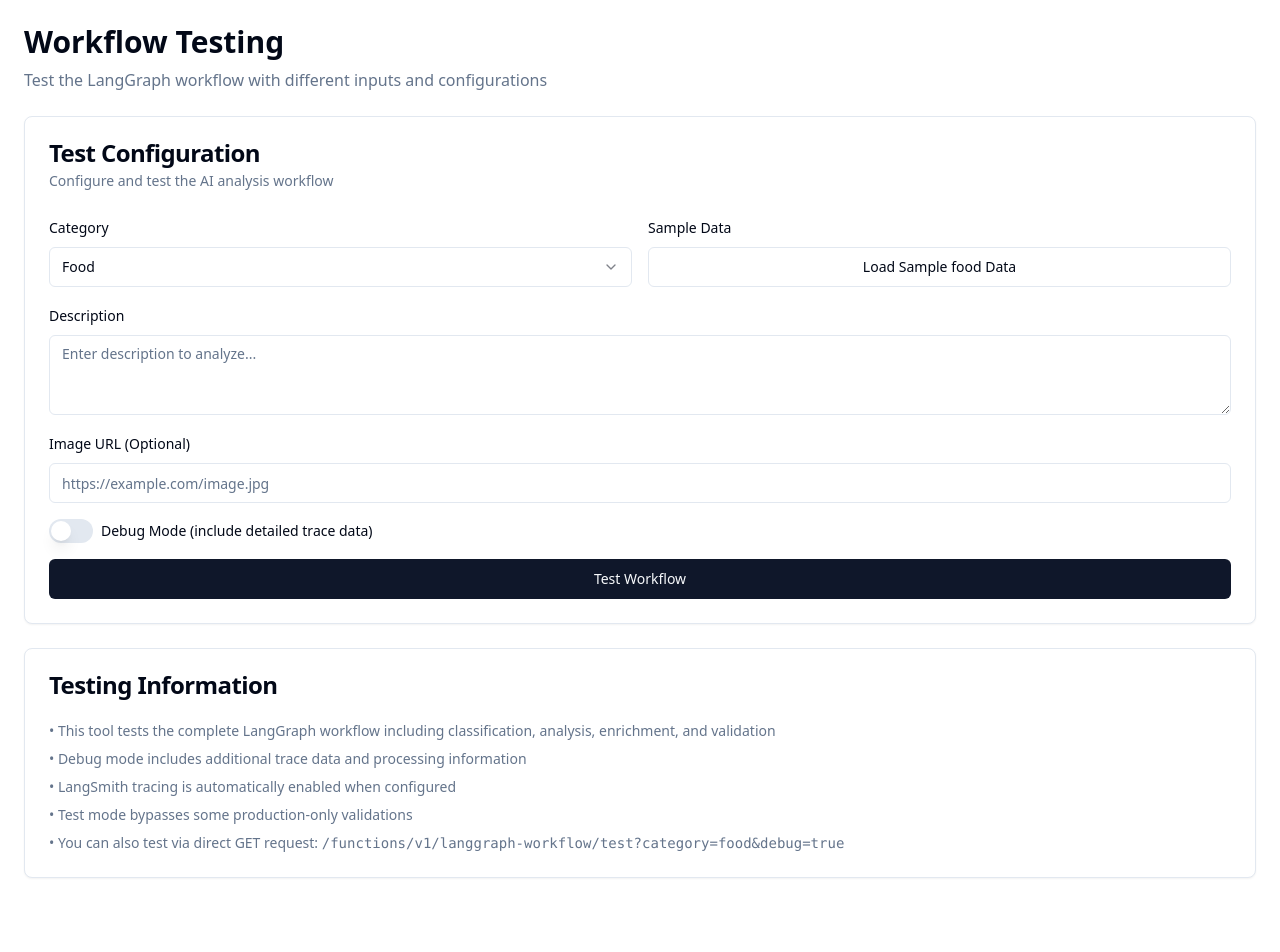
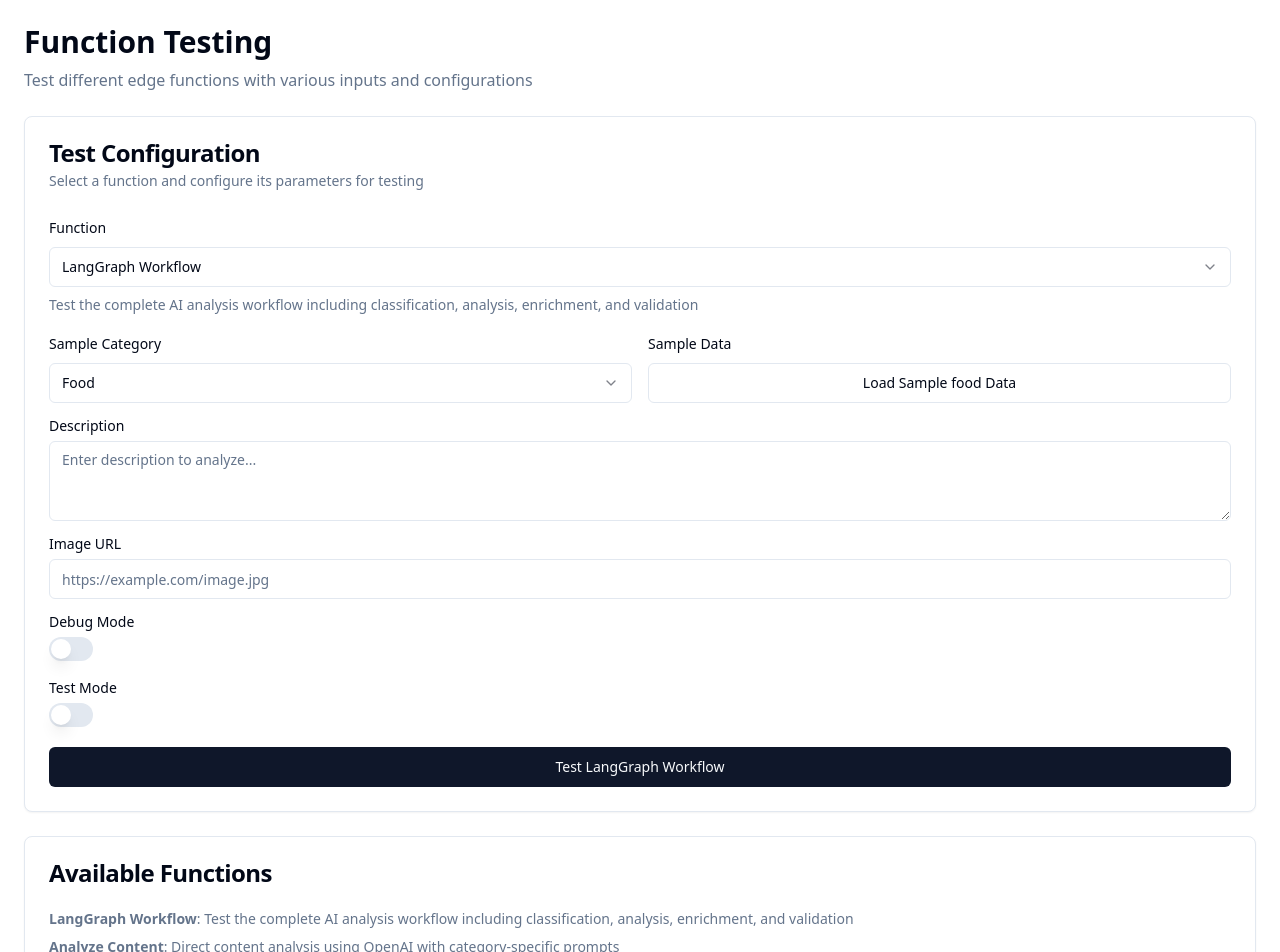
Before and after one commit to ajnacloud-dev/food-sense-ai-tracker-3b84f458, a React (Vite) app: page /admin/test-workflow in a window 1280 px wide. Shown: the top 952 px of the page. Before the commit the page ends 902 px from the top, so only its background shows below. Built offline with nearby package versions, Linux system fonts and the light colour scheme.

Commit message:
feat: Implement multi-function test UI
Implemented the plan to create a multi-function testing interface in the admin test workflow page. Added function selection, dynamic parameter fields, and improved result formatting.

```diff
--- a/src/pages/AdminTestWorkflow.tsx
+++ b/src/pages/AdminTestWorkflow.tsx
@@ -11,53 +11,188 @@ import { Switch } from "@/components/ui/switch";
 import { Label } from "@/components/ui/label";
 import { Badge } from "@/components/ui/badge";
 
+interface FunctionConfig {
+  name: string;
+  displayName: string;
+  description: string;
+  parameters: Array<{
+    name: string;
+    type: 'text' | 'textarea' | 'url' | 'boolean' | 'select' | 'number';
+    label: string;
+    required: boolean;
+    options?: string[];
+    placeholder?: string;
+  }>;
+  sampleData?: Record<string, any>;
+}
+
+const functionConfigs: FunctionConfig[] = [
+  {
+    name: 'langgraph-workflow',
+    displayName: 'LangGraph Workflow',
+    description: 'Test the complete AI analysis workflow including classification, analysis, enrichment, and validation',
+    parameters: [
+      {
+        name: 'description',
+        type: 'textarea',
+        label: 'Description',
+        required: false,
+        placeholder: 'Enter description to analyze...'
+      },
+      {
+        name: 'imageUrl',
+        type: 'url',
+        label: 'Image URL',
+        required: false,
+        placeholder: 'https://example.com/image.jpg'
+      },
+      {
+        name: 'debug',
+        type: 'boolean',
+        label: 'Debug Mode',
+        required: false
+      },
+      {
+        name: 'testMode',
+        type: 'boolean',
+        label: 'Test Mode',
+        required: false
+      }
+    ],
+    sampleData: {
+      food: "Grilled chicken salad with mixed vegetables and olive oil dressing",
+      receipt: "Grocery store receipt from Safeway with milk, eggs, bread and vegetables",
+      workout: "30 minute morning jog around the neighborhood park"
+    }
+  },
+  {
+    name: 'analyze-content',
+    displayName: 'Analyze Content',
+    description: 'Direct content analysis using OpenAI with category-specific prompts',
+    parameters: [
+      {
+        name: 'description',
+        type: 'textarea',
+        label: 'Description',
+        required: true,
+        placeholder: 'Enter content to analyze...'
+      },
+      {
+        name: 'imageUrl',
+        type: 'url',
+        label: 'Image URL',
+        required: false,
+        placeholder: 'https://example.com/image.jpg'
+      },
+      {
+        name: 'category',
+        type: 'select',
+        label: 'Category',
+        required: true,
+        options: ['food', 'receipt', 'workout']
+      }
+    ]
+  },
+  {
+    name: 'check-subscription',
+    displayName: 'Check Subscription',
+    description: 'Verify user subscription status with Stripe',
+    parameters: []
+  },
+  {
+    name: 'create-checkout',
+    displayName: 'Create Checkout',
+    description: 'Create Stripe checkout session for subscription',
+    parameters: [
+      {
+        name: 'priceId',
+        type: 'text',
+        label: 'Price ID',
+        required: false,
+        placeholder: 'price_1234567890'
+      }
+    ]
+  },
+  {
+    name: 'customer-portal',
+    displayName: 'Customer Portal',
+    description: 'Create Stripe customer portal session',
+    parameters: []
+  }
+];
+
 const AdminTestWorkflow = () => {
-  const [description, setDescription] = useState("");
-  const [imageUrl, setImageUrl] = useState("");
+  const [selectedFunction, setSelectedFunction] = useState<string>('langgraph-workflow');
+  const [parameters, setParameters] = useState<Record<string, any>>({});
   const [category, setCategory] = useState("food");
-  const [debugMode, setDebugMode] = useState(false);
   const [loading, setLoading] = useState(false);
   const [result, setResult] = useState<any>(null);
 
-  const sampleData = {
-    food: "Grilled chicken salad with mixed vegetables and olive oil dressing",
-    receipt: "Grocery store receipt from Safeway with milk, eggs, bread and vegetables",
-    workout: "30 minute morning jog around the neighborhood park"
+  const currentConfig = functionConfigs.find(f => f.name === selectedFunction);
+
+  const handleParameterChange = (paramName: string, value: any) => {
+    setParameters(prev => ({
+      ...prev,
+      [paramName]: value
+    }));
+  };
+
+  const loadSampleData = () => {
+    if (currentConfig?.sampleData && selectedFunction === 'langgraph-workflow') {
+      const sampleDesc = currentConfig.sampleData[category as keyof typeof currentConfig.sampleData];
+      handleParameterChange('description', sampleDesc);
+    }
   };
 
   const handleTest = async () => {
-    if (!description.trim()) {
-      toast.error("Please enter a description");
+    if (!currentConfig) {
+      toast.error("Please select a function to test");
       return;
+    }
+
+    // Validate required parameters
+    const requiredParams = currentConfig.parameters.filter(p => p.required);
+    for (const param of requiredParams) {
+      if (!parameters[param.name] || parameters[param.name].toString().trim() === '') {
+        toast.error(`${param.label} is required`);
+        return;
+      }
     }
 
     setLoading(true);
     setResult(null);
 
     try {
-      const { data, error } = await supabase.functions.invoke('langgraph-workflow', {
-        body: {
-          description,
-          imageUrl: imageUrl || null,
+      let body: any = { ...parameters };
+
+      // Special handling for langgraph-workflow
+      if (selectedFunction === 'langgraph-workflow') {
+        body = {
+          description: parameters.description || '',
+          imageUrl: parameters.imageUrl || null,
           workflowConfig: {
-            debug: debugMode,
-            testMode: true
+            debug: parameters.debug || false,
+            testMode: parameters.testMode !== false // default to true
           }
+        };
       }
+
+      const { data, error } = await supabase.functions.invoke(selectedFunction, {
+        body: body
       });
 
       if (error) {
-        console.error('Workflow test error:', error);
+        console.error(`${selectedFunction} test error:`, error);
         toast.error(`Test failed: ${error.message}`);
         return;
       }
 
       setResult(data);
 
-      if (data.success) {
-        toast.success("Workflow test completed successfully");
+      if (data.success !== false) {
+        toast.success("Function test completed successfully");
       } else {
-        toast.error(`Workflow failed: ${data.error}`);
+        toast.error(`Function failed: ${data.error || 'Unknown error'}`);
       }
     } catch (error) {
       console.error('Test execution error:', error);
@@ -67,16 +202,77 @@ const AdminTestWorkflow = () => {
     }
   };
 
-  const loadSampleData = () => {
-    setDescription(sampleData[category as keyof typeof sampleData]);
+  const renderParameterField = (param: FunctionConfig['parameters'][0]) => {
+    const value = parameters[param.name] || '';
+
+    switch (param.type) {
+      case 'textarea':
+        return (
+          <Textarea
+            value={value}
+            onChange={(e) => handleParameterChange(param.name, e.target.value)}
+            placeholder={param.placeholder}
+            rows={3}
+          />
+        );
+
+      case 'url':
+      case 'text':
+        return (
+          <Input
+            value={value}
+            onChange={(e) => handleParameterChange(param.name, e.target.value)}
+            placeholder={param.placeholder}
+            type={param.type === 'url' ? 'url' : 'text'}
+          />
+        );
+
+      case 'number':
+        return (
+          <Input
+            value={value}
+            onChange={(e) => handleParameterChange(param.name, Number(e.target.value))}
+            placeholder={param.placeholder}
+            type="number"
+          />
+        );
+
+      case 'boolean':
+        return (
+          <Switch
+            checked={value || false}
+            onCheckedChange={(checked) => handleParameterChange(param.name, checked)}
+          />
+        );
+
+      case 'select':
+        return (
+          <Select
+            value={value}
+            onValueChange={(val) => handleParameterChange(param.name, val)}
+          >
+            <SelectTrigger>
+              <SelectValue placeholder={`Select ${param.label.toLowerCase()}`} />
+            </SelectTrigger>
+            <SelectContent>
+              {param.options?.map(option => (
+                <SelectItem key={option} value={option}>{option}</SelectItem>
+              ))}
+            </SelectContent>
+          </Select>
+        );
+
+      default:
+        return null;
+    }
   };
 
   return (
     <div className="container mx-auto p-6 space-y-6">
       <div>
-        <h1 className="text-3xl font-bold">Workflow Testing</h1>
+        <h1 className="text-3xl font-bold">Function Testing</h1>
         <p className="text-muted-foreground mt-2">
-          Test the LangGraph workflow with different inputs and configurations
+          Test different edge functions with various inputs and configurations
         </p>
       </div>
 
@@ -84,13 +280,36 @@ const AdminTestWorkflow = () => {
         <CardHeader>
           <CardTitle>Test Configuration</CardTitle>
           <CardDescription>
-            Configure and test the AI analysis workflow
+            Select a function and configure its parameters for testing
           </CardDescription>
         </CardHeader>
         <CardContent className="space-y-4">
+          <div className="space-y-2">
+            <Label>Function</Label>
+            <Select value={selectedFunction} onValueChange={setSelectedFunction}>
+              <SelectTrigger>
+                <SelectValue />
+              </SelectTrigger>
+              <SelectContent>
+                {functionConfigs.map(config => (
+                  <SelectItem key={config.name} value={config.name}>
+                    {config.displayName}
+                  </SelectItem>
+                ))}
+              </SelectContent>
+            </Select>
+            {currentConfig && (
+              <p className="text-sm text-muted-foreground">
+                {currentConfig.description}
+              </p>
+            )}
+          </div>
+
+          {/* Special sample data section for langgraph-workflow */}
+          {selectedFunction === 'langgraph-workflow' && (
             <div className="grid grid-cols-1 md:grid-cols-2 gap-4">
               <div className="space-y-2">
-              <Label>Category</Label>
+                <Label>Sample Category</Label>
                 <Select value={category} onValueChange={setCategory}>
                   <SelectTrigger>
                     <SelectValue />
@@ -110,38 +329,21 @@ const AdminTestWorkflow = () => {
                 </Button>
               </div>
             </div>
+          )}
 
-          <div className="space-y-2">
-            <Label>Description</Label>
-            <Textarea
-              value={description}
-              onChange={(e) => setDescription(e.target.value)}
-              placeholder="Enter description to analyze..."
-              rows={3}
-            />
+          {/* Dynamic parameter fields */}
+          {currentConfig?.parameters.map(param => (
+            <div key={param.name} className="space-y-2">
+              <Label className="flex items-center gap-2">
+                {param.label}
+                {param.required && <Badge variant="destructive" className="text-xs">Required</Badge>}
+              </Label>
+              {renderParameterField(param)}
             </div>
+          ))}
 
-          <div className="space-y-2">
-            <Label>Image URL (Optional)</Label>
-            <Input
-              value={imageUrl}
-              onChange={(e) => setImageUrl(e.target.value)}
-              placeholder="https://example.com/image.jpg"
-              type="url"
-            />
-          </div>
-
-          <div className="flex items-center space-x-2">
-            <Switch
-              id="debug-mode"
-              checked={debugMode}
-              onCheckedChange={setDebugMode}
-            />
-            <Label htmlFor="debug-mode">Debug Mode (include detailed trace data)</Label>
-          </div>
-
-          <Button onClick={handleTest} disabled={loading} className="w-full">
-            {loading ? "Testing..." : "Test Workflow"}
+          <Button onClick={handleTest} disabled={loading || !currentConfig} className="w-full">
+            {loading ? "Testing..." : `Test ${currentConfig?.displayName || 'Function'}`}
           </Button>
         </CardContent>
       </Card>
@@ -151,15 +353,15 @@ const AdminTestWorkflow = () => {
           <CardHeader>
             <CardTitle className="flex items-center gap-2">
               Test Result
-              <Badge variant={result.success ? "default" : "destructive"}>
-                {result.success ? "Success" : "Failed"}
+              <Badge variant={result.success !== false ? "default" : "destructive"}>
+                {result.success !== false ? "Success" : "Failed"}
               </Badge>
             </CardTitle>
             {result.metadata && (
               <CardDescription>
-                Processing Time: {result.metadata.processingTime}ms |
-                Tokens: {result.metadata.totalTokens} |
-                Cost: ${(result.metadata.totalCost || 0).toFixed(6)}
+                {result.metadata.processingTime && `Processing Time: ${result.metadata.processingTime}ms | `}
+                {result.metadata.totalTokens && `Tokens: ${result.metadata.totalTokens} | `}
+                {result.metadata.totalCost !== undefined && `Cost: $${(result.metadata.totalCost || 0).toFixed(6)}`}
                 {result.metadata.langsmithTraceId && (
                   <> | LangSmith Trace: {result.metadata.langsmithTraceId}</>
                 )}
@@ -176,14 +378,19 @@ const AdminTestWorkflow = () => {
 
       <Card>
         <CardHeader>
-          <CardTitle>Testing Information</CardTitle>
+          <CardTitle>Available Functions</CardTitle>
         </CardHeader>
         <CardContent className="space-y-2 text-sm text-muted-foreground">
-          <p>• This tool tests the complete LangGraph workflow including classification, analysis, enrichment, and validation</p>
-          <p>• Debug mode includes additional trace data and processing information</p>
-          <p>• LangSmith tracing is automatically enabled when configured</p>
-          <p>• Test mode bypasses some production-only validations</p>
-          <p>• You can also test via direct GET request: <code>/functions/v1/langgraph-workflow/test?category=food&debug=true</code></p>
+          {functionConfigs.map(config => (
+            <div key={config.name}>
+              <strong>{config.displayName}</strong>: {config.description}
+            </div>
+          ))}
+          <div className="mt-4 pt-4 border-t">
+            <p>• Functions are automatically deployed when code changes</p>
+            <p>• Authentication is handled automatically for protected functions</p>
+            <p>• Check the function logs in Supabase for detailed debugging information</p>
+          </div>
         </CardContent>
       </Card>
     </div>
```
Lines whose indentation alone changed are shown as unchanged.
